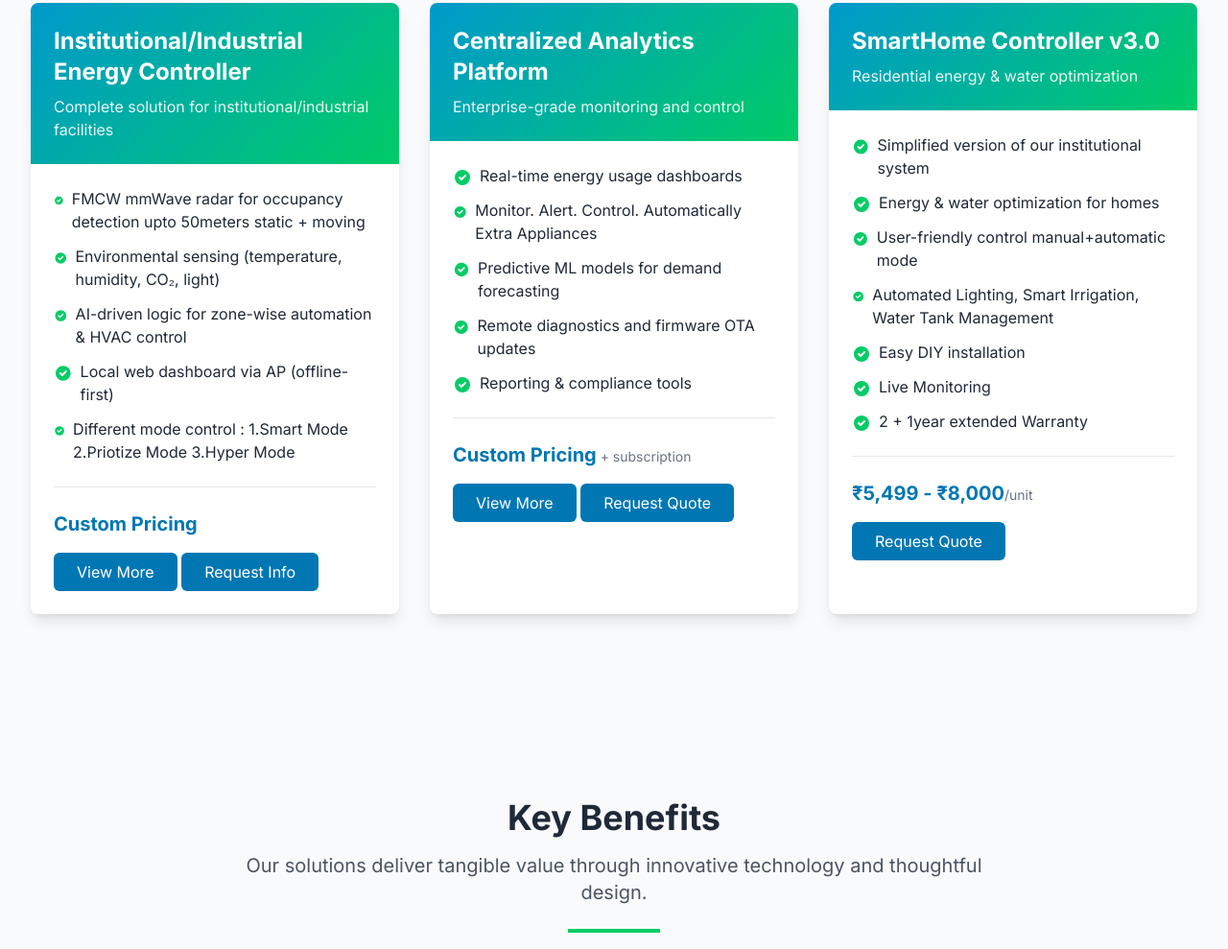
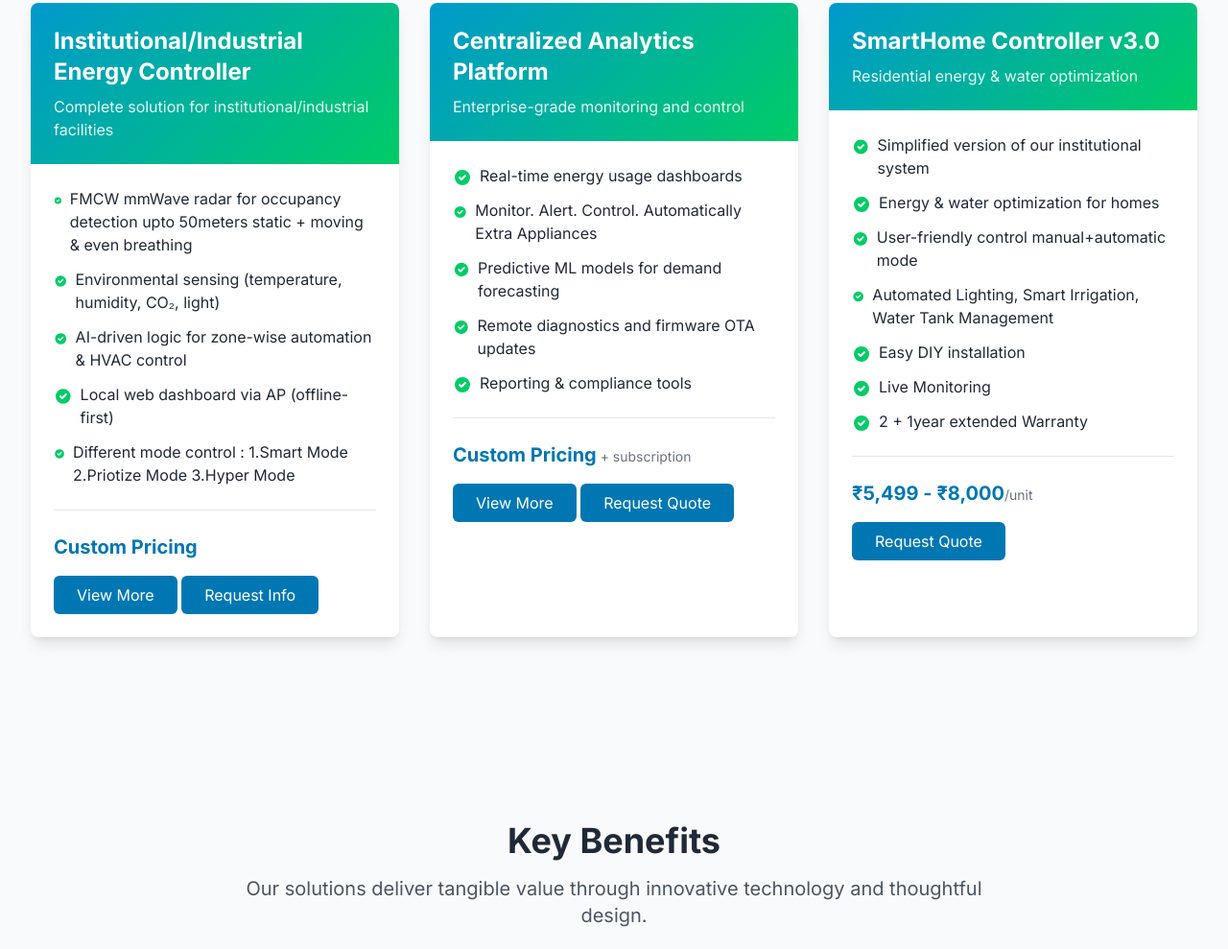
Before and after one commit to Prathmeshgalhe/Growavesolutions, a plain HTML site: page index.html in a window 1280 px wide. Shown: the part 2053-3042 px from the top of the page at 96% size. Drawn offline with nearby package versions, Linux system fonts and the light colour scheme.

Commit message:
Update index.html

```diff
--- a/index.html
+++ b/index.html
@@ -291,7 +291,7 @@
                                 <svg class="w-5 h-5 text-secondary-500 mr-2 mt-1" fill="currentColor" viewBox="0 0 20 20" xmlns="http://www.w3.org/2000/svg">
                                     <path fill-rule="evenodd" d="M10 18a8 8 0 100-16 8 8 0 000 16zm3.707-9.293a1 1 0 00-1.414-1.414L9 10.586 7.707 9.293a1 1 0 00-1.414 1.414l2 2a1 1 0 001.414 0l4-4z" clip-rule="evenodd"></path>
                                 </svg>
-                                <span> FMCW mmWave radar for occupancy detection upto 50meters static + moving</span>
+                                <span> FMCW mmWave radar for occupancy detection upto 50meters static + moving & even breathing</span>
                             </li>
                             <li class="flex items-start">
                                 <svg class="w-5 h-5 text-secondary-500 mr-2 mt-1" fill="currentColor" viewBox="0 0 20 20" xmlns="http://www.w3.org/2000/svg">
```
